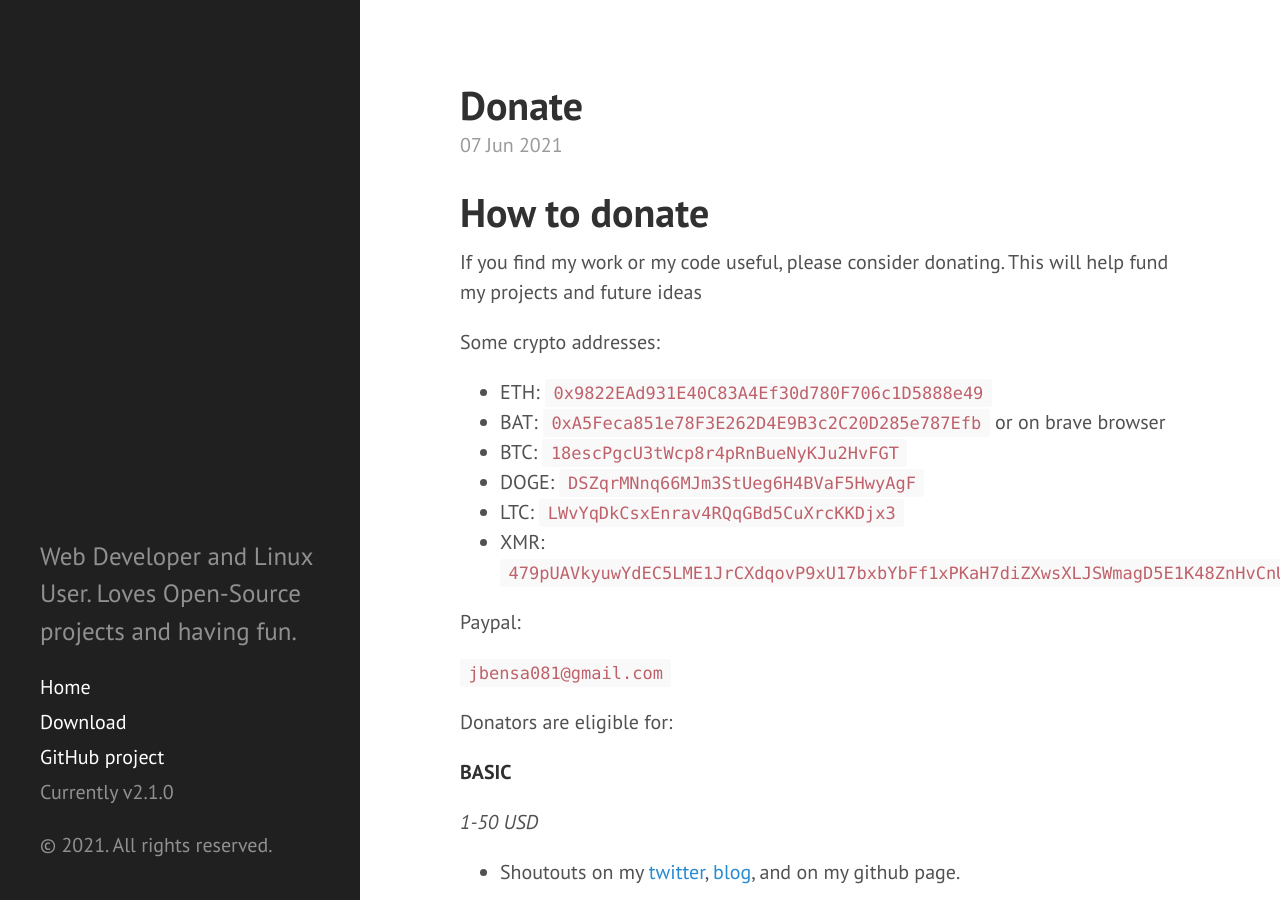
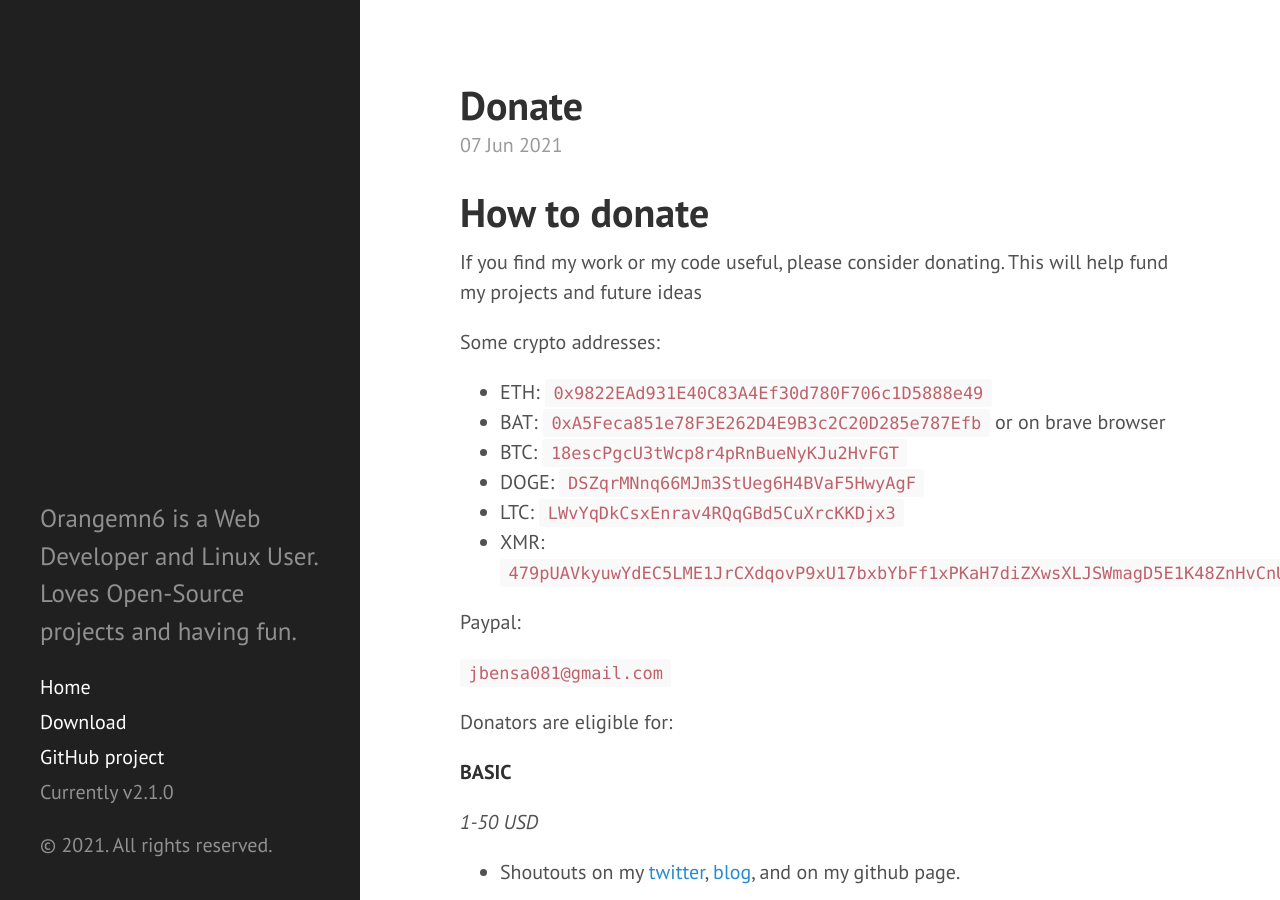
Before and after one commit to orangemn6/donate, a Jekyll site: the page built from index.html, in a window 1280 px wide and 900 px high. Built offline with Jekyll 4.4.1, drawn with Linux system fonts in a browser that asks for light colours; Markdown is read by kramdown in place of the engine named in the settings; the list of posts is cut into pages by our own code.

Commit message:
Update _config.yml

```diff
--- a/_config.yml
+++ b/_config.yml
@@ -8,7 +8,7 @@ permalink:        pretty
 # Setup
 title:            ''
 tagline:          'Donate to Orangemn6'
-description:      'Web Developer and Linux User. Loves Open-Source projects and having fun.'
+description:      'Orangemn6 is a Web Developer and Linux User. Loves Open-Source projects and having fun.'
 url:              http://donate.orangemn6.xyz
 baseurl:          /
 
```
